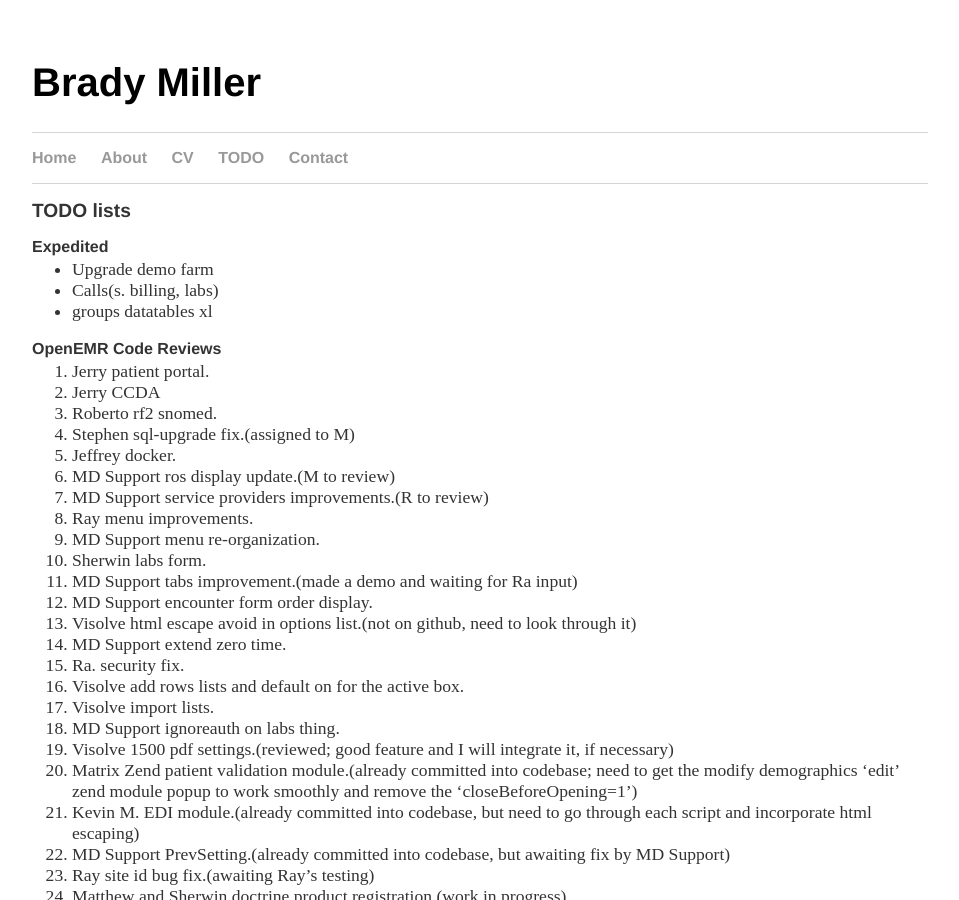
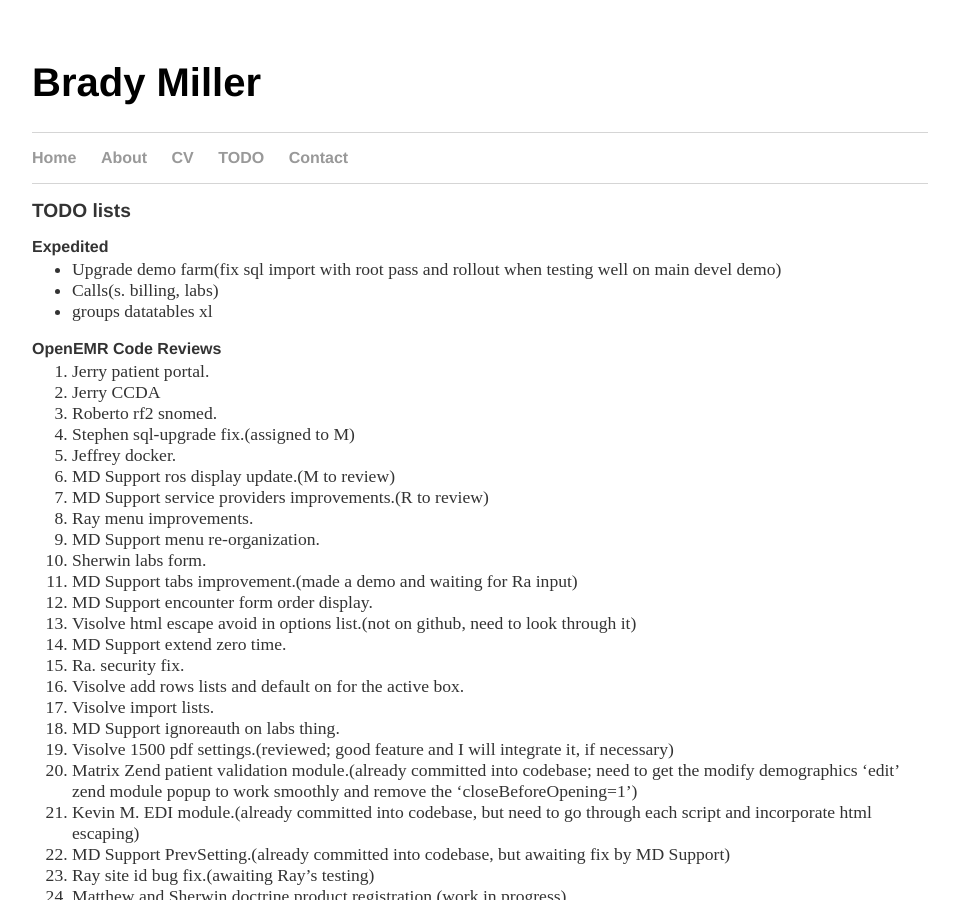
Before and after one commit to bradymiller/bradymiller.github.io, a Jekyll site: the page built from todo/index.md, in a window 1280 px wide and 900 px high. Shown: the whole window, without its empty margins (160-1119 px from the left). Built offline with Jekyll 4.4.1, drawn with Linux system fonts in a browser that asks for light colours; our own code applies the rules of GitHub Pages for plain Markdown files.

Commit message:
Update index.md

```diff
--- a/todo/index.md
+++ b/todo/index.md
@@ -4,7 +4,7 @@
 ## TODO lists
 
 ### Expedited
-* Upgrade demo farm
+* Upgrade demo farm(fix sql import with root pass and rollout when testing well on main devel demo)
 * Calls(s. billing, labs)
 * groups datatables xl
 
```
